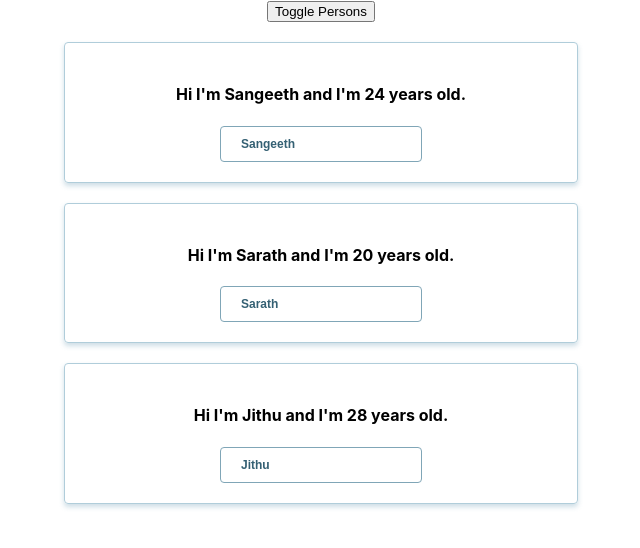
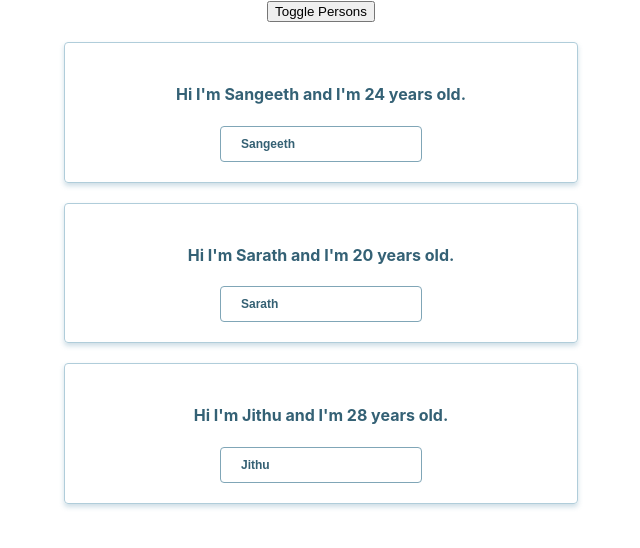
Before and after one commit to thehaystacker/reactjs-workouts, a React (Create React App) app: page / in a window 1280 px wide. Shown: the top 548 px of the page, without its empty margins (319-959 px from the left). Built offline with nearby package versions, Linux system fonts and the light colour scheme.

Commit message:
Working with inline styles

```diff
--- a/src/Person/Person.js
+++ b/src/Person/Person.js
@@ -17,9 +17,13 @@ const person = props => {
     );
   }
 
+  const h4Style = {
+    'color': '#346175'
+  }
+
   return (
     <div className="new-person">
-      <h4>
+      <h4 style={h4Style}>
         Hi I'm {props.name} and I'm {props.age} years old.
       </h4>
 
```
